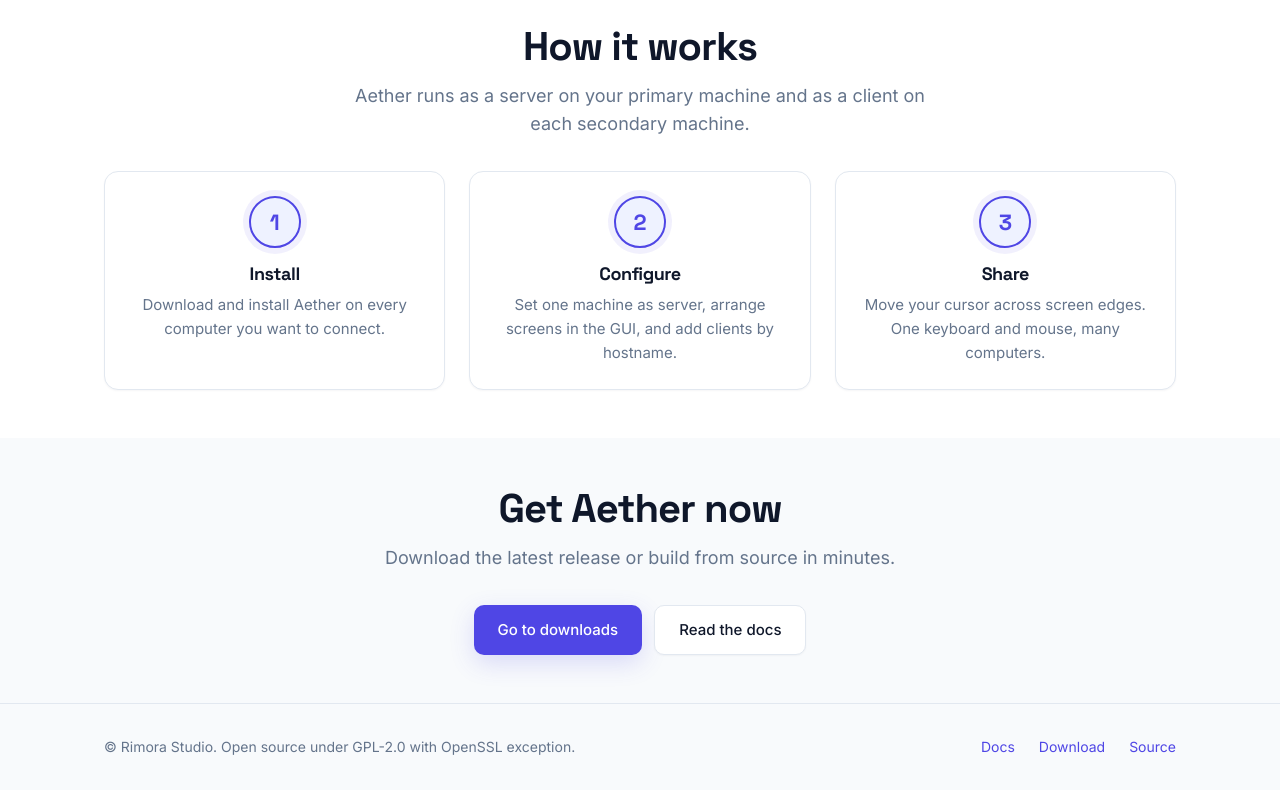
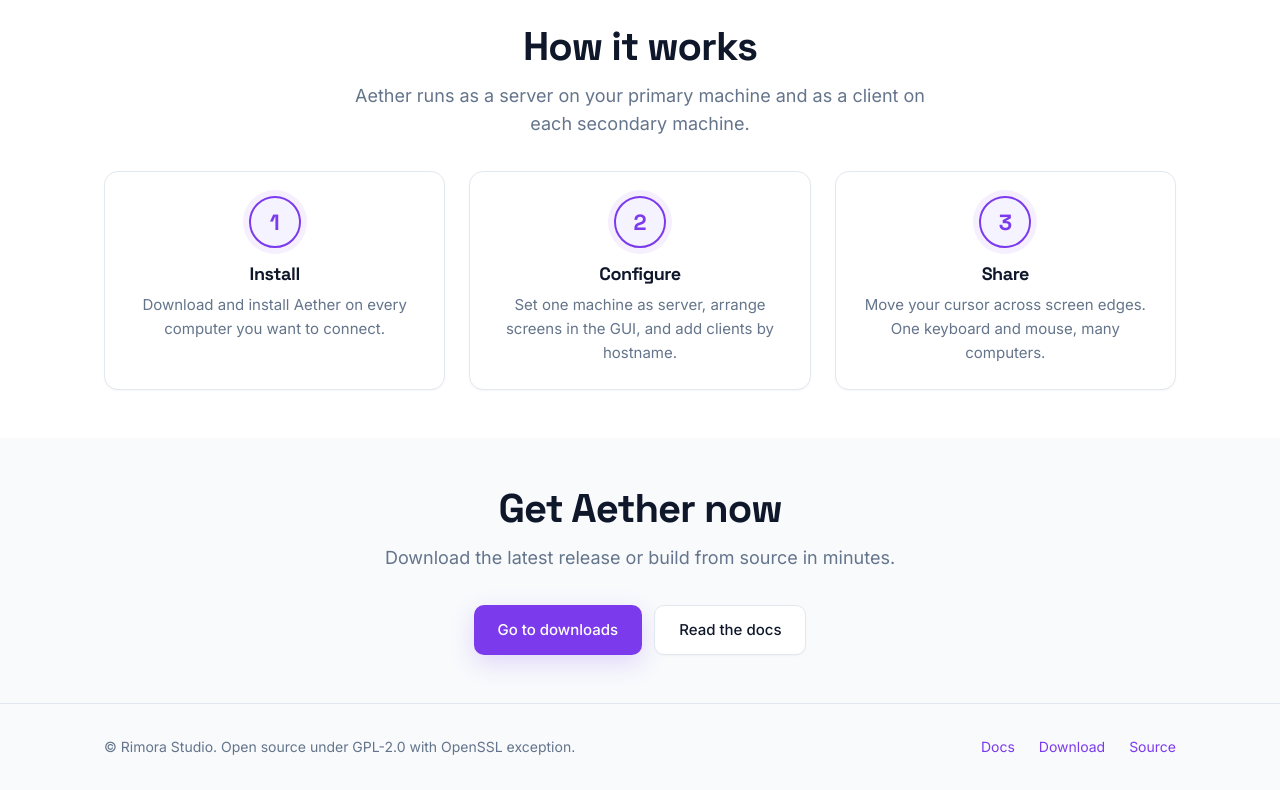
Before and after one commit to RimoraStudio/Aether, a plain HTML site: page docs/index.html in a window 1280 px wide. Shown: the part 1306-2096 px from the top of the page. Drawn offline with Linux system fonts and the light colour scheme.

```diff
--- a/docs/assets/site.css
+++ b/docs/assets/site.css
@@ -15,11 +15,11 @@
   --text-secondary: #334155;
   --text-muted: #64748b;
   /* Primary */
-  --primary: #4f46e5;
-  --primary-hover: #4338ca;
-  --primary-active: #3730a3;
-  --primary-light: #eef2ff;
-  --primary-glow: rgba(79, 70, 229, 0.15);
+  --primary: #7c3aed;
+  --primary-hover: #6d28d9;
+  --primary-active: #5b21b6;
+  --primary-light: #f5f3ff;
+  --primary-glow: rgba(124, 58, 237, 0.15);
   /* Semantic */
   --success: #16a34a;
   --success-light: #dcfce7;
@@ -27,7 +27,7 @@
   --shadow-sm: 0 1px 2px rgba(15, 23, 42, 0.04);
   --shadow: 0 4px 12px rgba(15, 23, 42, 0.06);
   --shadow-lg: 0 12px 32px rgba(15, 23, 42, 0.08);
-  --shadow-primary: 0 8px 24px rgba(79, 70, 229, 0.18);
+  --shadow-primary: 0 8px 24px rgba(124, 58, 237, 0.18);
   /* Spacing */
   --sp-1: 4px;
   --sp-2: 8px;
@@ -186,7 +186,7 @@ nav {
   color: #fff;
   box-shadow: var(--shadow-primary);
 }
-.btn-primary:hover { background: var(--primary-hover); opacity: 1; box-shadow: 0 8px 28px rgba(79, 70, 229, 0.25); }
+.btn-primary:hover { background: var(--primary-hover); opacity: 1; box-shadow: 0 8px 28px rgba(124, 58, 237, 0.25); }
 .btn-primary:active { background: var(--primary-active); }
 
 .btn-secondary {
@@ -341,7 +341,7 @@ nav {
   font-weight: 700;
   font-size: 22px;
   border: 2px solid var(--primary);
-  box-shadow: 0 0 0 6px rgba(79, 70, 229, 0.08);
+  box-shadow: 0 0 0 6px rgba(124, 58, 237, 0.08);
 }
 
 /* ─── Download card ─── */
@@ -703,7 +703,7 @@ nav {
 
 @keyframes pulse {
   0%, 100% { box-shadow: 0 0 0 4px var(--bg), 0 0 16px var(--primary-glow); }
-  50% { box-shadow: 0 0 0 4px var(--bg), 0 0 24px rgba(79, 70, 229, 0.3); }
+  50% { box-shadow: 0 0 0 4px var(--bg), 0 0 24px rgba(124, 58, 237, 0.3); }
 }
 
 .timeline-item h3 { font-size: 18px; margin-bottom: var(--sp-2); }
```
Also changed, not shown: docs/assets/og-image.png.
